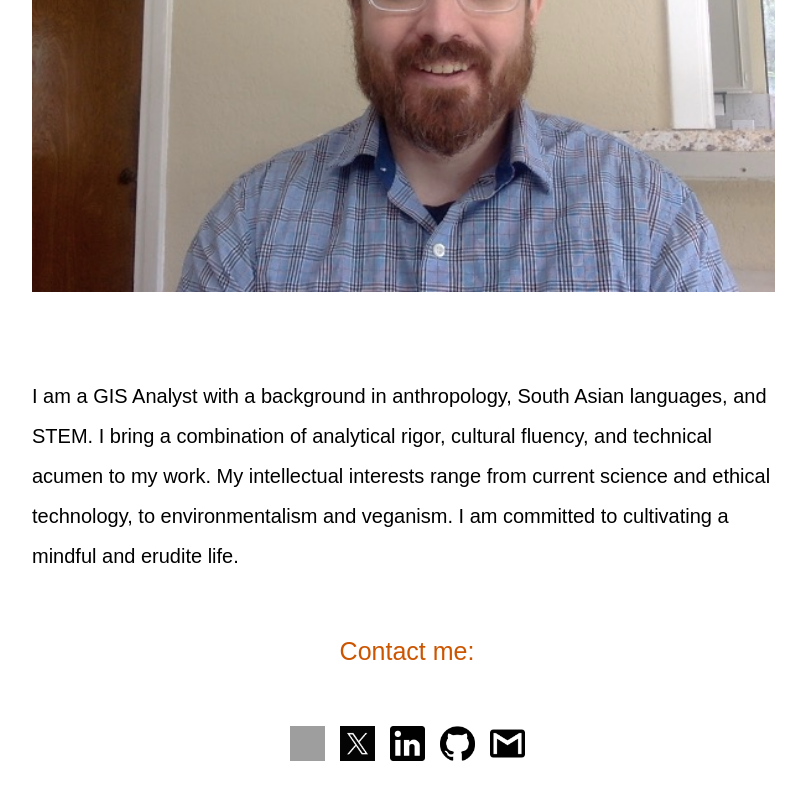
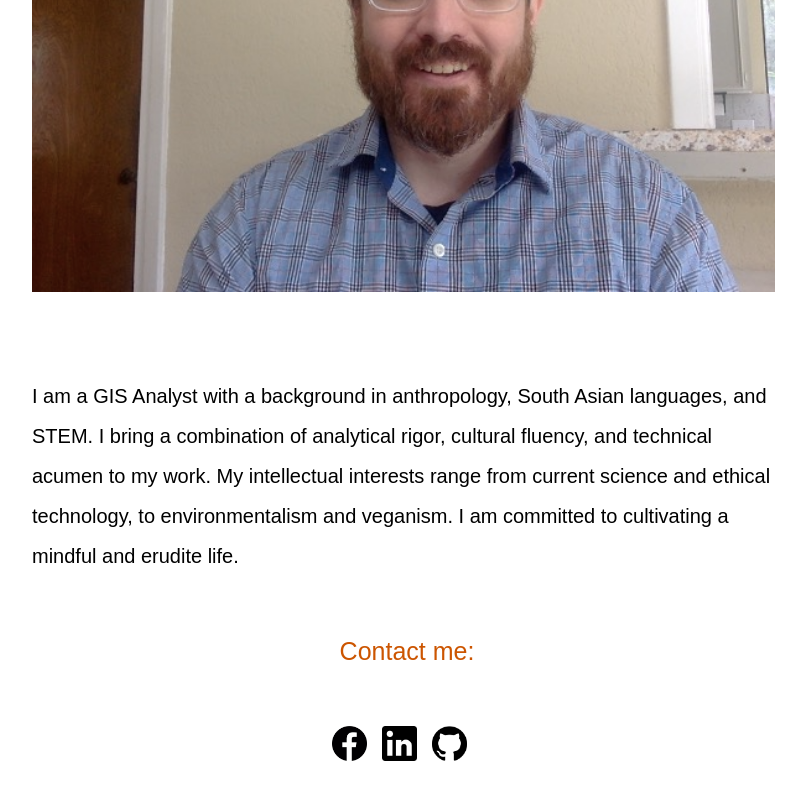
Before and after one commit to Colin-Pace/Portfolio, a React (Create React App) app: page / in a window 1280 px wide. Shown: the part 402-1202 px from the top of the page, without its empty margins (233-1039 px from the left). Built offline with nearby package versions, Linux system fonts and the light colour scheme; grey boxes are pictures that could not be loaded.

Commit message:
updated contact info

```diff
--- a/src/App.css
+++ b/src/App.css
@@ -94,7 +94,7 @@ a {
   margin-left: 15px;
 }
 
-#igIcon, #xIcon {
+#facebookIcon {
   margin-right: 15px;
 }
 
--- a/src/App.js
+++ b/src/App.js
@@ -103,7 +103,7 @@ function App() {
               src = {require('./youTube.png')}
             />
           </a> */}
-          <a
+          {/* <a
             href = 'https://www.instagram.com/colinpace1987/?hl=en'
             target = '_blank'
           >
@@ -121,6 +121,16 @@ function App() {
               id = 'xIcon'
               className = 'contactIcon'
               src = {require('./x_icon.png')}
+            />
+          </a> */}
+          <a
+            href = 'https://www.facebook.com/ColinPace1987'
+            target = '_blank'
+            id = 'facebookIcon'
+          >
+            <img
+              className = 'contactIcon'
+              src = {require('./facebookIcon.png')}
             />
           </a>
           <a
@@ -147,10 +157,10 @@ function App() {
             target = '_blank'
             rel = 'noopener noreferrer'
           >
-            <img
+            {/* <img
               className = 'contactIcon'
               src = {require('./gmail.png')}
-            />
+            /> */}
           </a>
         </div>
       </div>
```
Also changed, not shown: src/facebookIcon.png (added).
